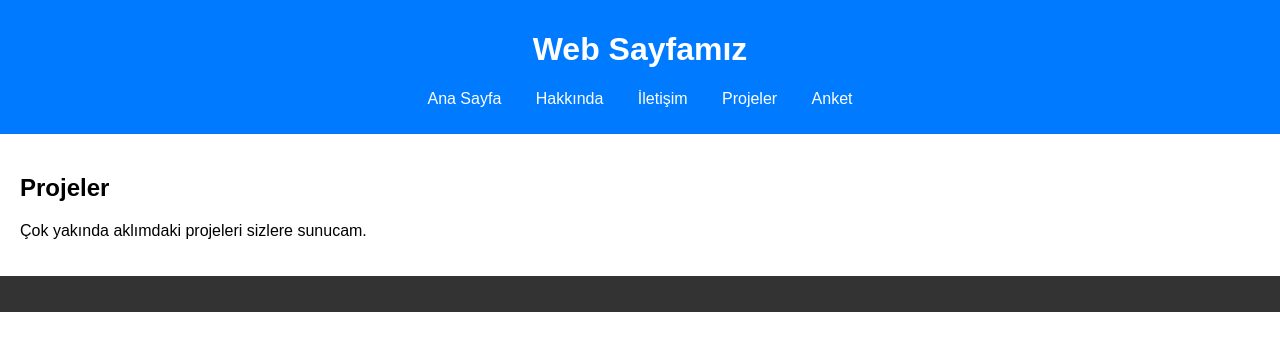
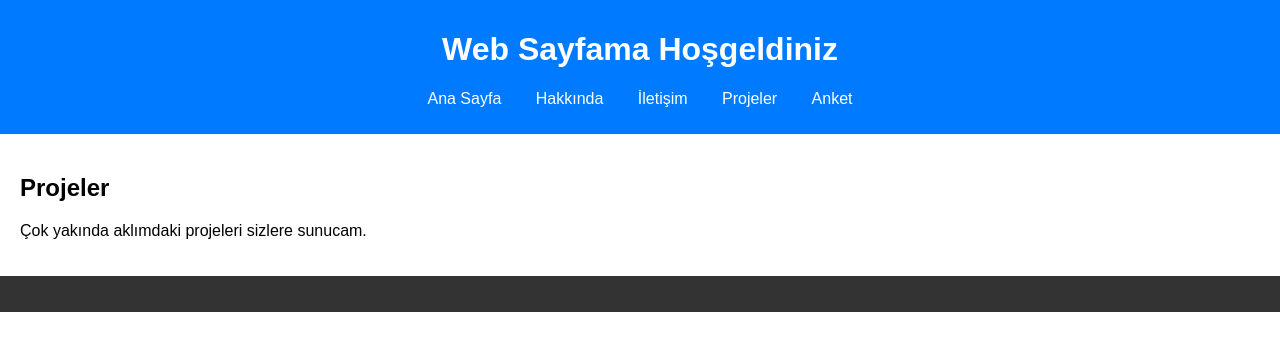
Before and after one commit to yusuf34-ux/yusuf324, a plain HTML site: page projeler.html in a window 1280 px wide. Drawn offline with Linux system fonts and the light colour scheme.

Commit message:
Update projeler.html

```diff
--- a/projeler.html
+++ b/projeler.html
@@ -8,7 +8,7 @@
 </head>
 <body>
     <header>
-        <h1>Web Sayfamız</h1>
+        <h1>Web Sayfama Hoşgeldiniz</h1>
         <nav>
             <ul>
                 <li><a href="index.html">Ana Sayfa</a></li>
```
